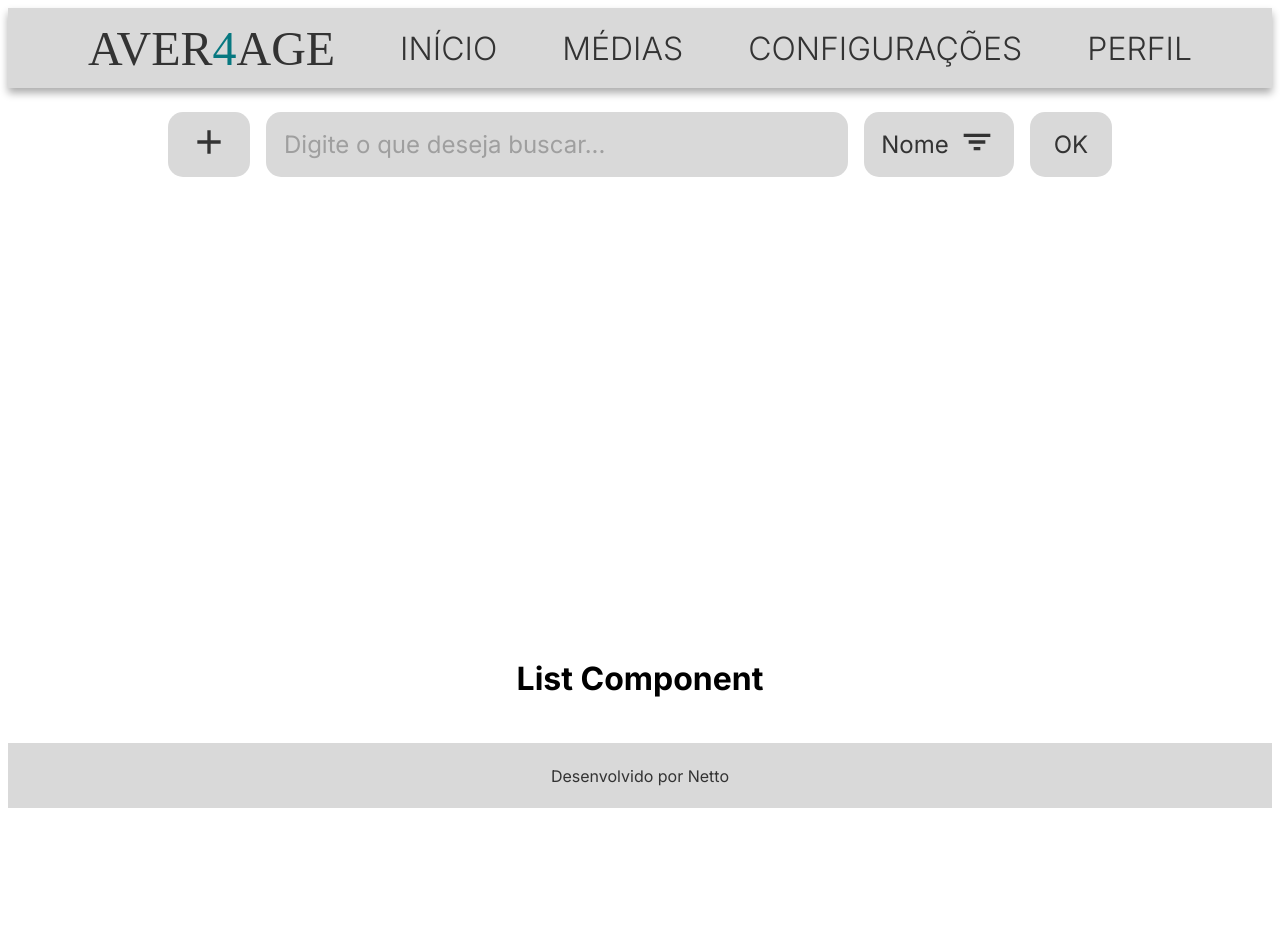
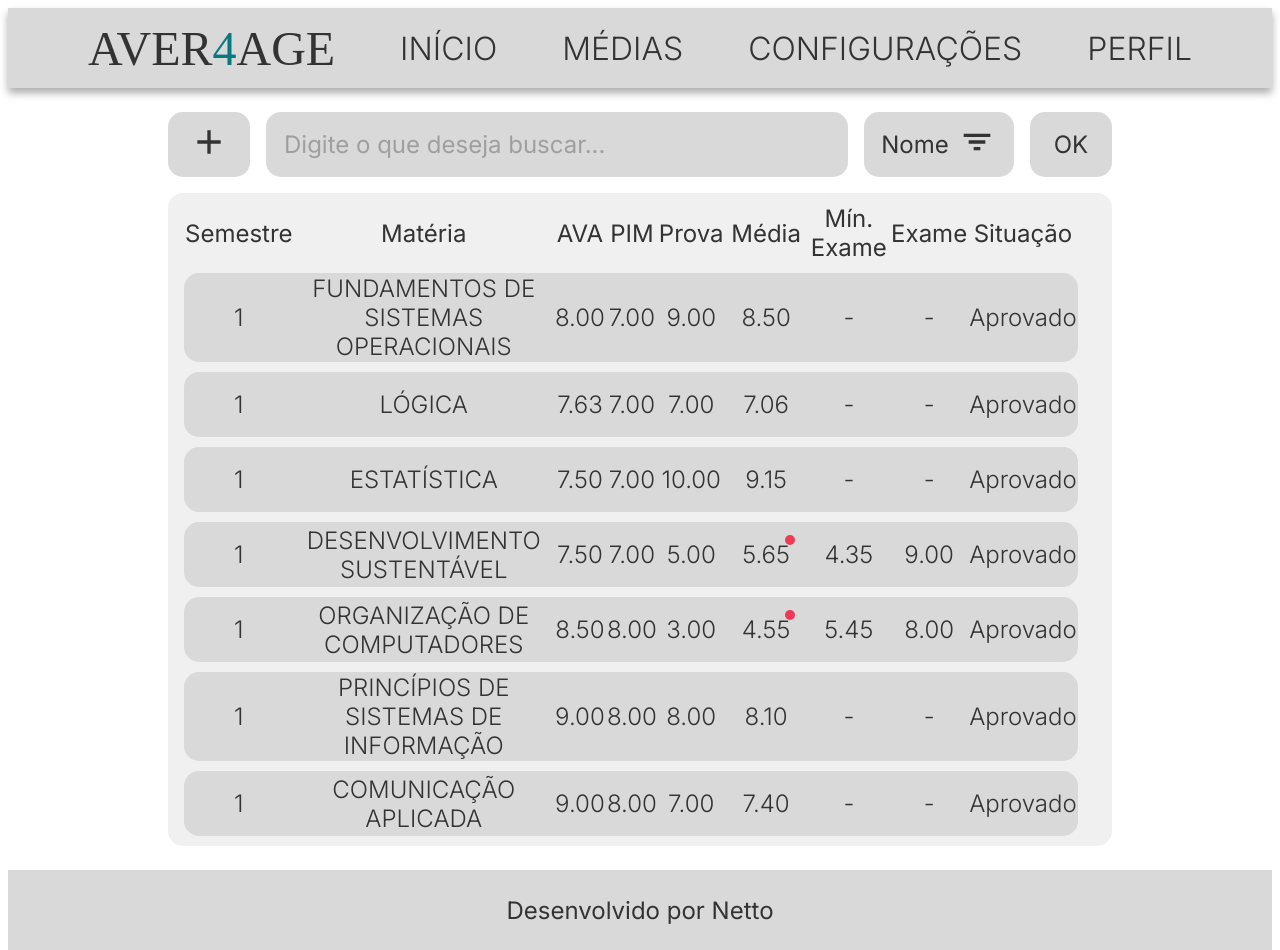
Before and after one commit to netto0/aver4age, a React (Vite) app: page / in a window 1280 px wide. Before the commit the page ends 816 px from the top, so only its background shows below. Built offline with nearby package versions, Linux system fonts and the light colour scheme; data requests are answered from the project's data file; some icons are missing; a web font is replaced by a local one.

Commit message:
Api Connection and Table Row Added

```diff
--- a/package.json
+++ b/package.json
@@ -11,6 +11,7 @@
     "preview": "vite preview"
   },
   "dependencies": {
+    "axios": "^1.4.0",
     "json-server": "^0.17.3",
     "react": "^18.2.0",
     "react-dom": "^18.2.0",
--- /dev/null
+++ b/src/api/Subjects.js
@@ -0,0 +1,8 @@
+import axios from "axios";
+
+const baseUrl = "http://localhost:3000";
+
+export default async function getSubjects() {
+  const resp = await axios.get(`${baseUrl}/subjects`)
+  return resp.data
+};
--- a/src/components/elements/Button.jsx
+++ b/src/components/elements/Button.jsx
@@ -1,8 +1,8 @@
 import styles from "./Button.module.css";
 
-export default function Button({ label, color, larger, icon = false }) {
+export default function Button({ label, onClick, larger, icon = false }) {
   return (
-    <button title ="teste" className={`${styles.button} ${larger && styles.larger}`}>
+    <button title ="teste" className={`${styles.button} ${larger && styles.larger}`} onClick={onClick}>
       <span>{label}</span>
       {icon && <span>{icon}</span>}
     </button>
--- a/src/components/pages/Averages/Averages.jsx
+++ b/src/components/pages/Averages/Averages.jsx
@@ -1,11 +1,12 @@
 import styles from './Averages.module.css'
+import ListBox from './ListBox'
 import ListMenu from './ListMenu'
 
 export default function Averages() {
     return (
         <div className={styles.averagesContainer}>
             <ListMenu />
-            <h1>List Component</h1>
+            <ListBox />
         </div>
     )
 }
--- /dev/null
+++ b/src/components/pages/Averages/ListBox.jsx
@@ -0,0 +1,81 @@
+import styles from "./ListBox.module.css";
+import getSubjects from "../../../api/Subjects";
+import { useCallback, useEffect, useState } from "react";
+
+export default function ListBox() {
+  const [subjects, setSubjects] = useState([]);
+
+  function getAverage(ava, pim, exam) {
+    return ((ava + (2*pim) + (7*exam))/10).toFixed(2)
+  }
+
+  function getAvaSum(ava1, ava2, ava3, ava4) {
+    return (ava1+ava2+ava3+ava4)
+  }
+
+  function getSituation(average, exam) {
+    if(average < 7) {
+        const finalAverage = (parseFloat(average) + parseFloat(exam))/2
+        return finalAverage > 5 ? "Aprovado" : "Reprovado"
+    } else {
+        return "Aprovado"
+    }
+
+
+    //
+  }
+
+  const getData = useCallback(async () => {
+    const response = await getSubjects();
+    if (response) setSubjects(response);
+  }, []);
+
+  useEffect(() => {
+    getData();
+  }, []);
+
+  return (
+    <div className={styles.listboxContainer}>
+      <table>
+        <thead>
+          <tr>
+            <th>Semestre</th>
+            <th>Matéria</th>
+            <th>AVA</th>
+            <th>PIM</th>
+            <th>Prova</th>
+            <th>Média</th>
+            <th>Mín. Exame</th>
+            <th>Exame</th>
+            <th>Situação</th>
+          </tr>
+        </thead>
+        <tbody>
+          {subjects.map((subject) => {
+
+            const {ava1, ava2, ava3, ava4, id} = subject
+            const avaSum = getAvaSum(ava1, ava2, ava3, ava4)
+            const average = getAverage(avaSum, subject.pim, subject.exam)
+
+            return (
+              <tr key={id} className={styles.tableRow}>
+                <td>{subject.semester}</td>
+                <td>{subject.name}</td>
+                <td>{avaSum.toFixed(2)}</td>
+                <td>{subject.pim.toFixed(2)}</td>
+                <td>{subject.exam.toFixed(2)}</td>
+                <td className={styles.average}>
+                  {average}
+                  {average < 7 && <div className={styles.redCircle}/>}
+                </td>
+                <td>{average < 7 ? (10 - average).toFixed(2) : "-"}</td>
+                <td>{subject.summerSchoolGrade ? subject.summerSchoolGrade.toFixed(2) : "-"}</td>
+                <td>{getSituation(average, subject.summerSchoolGrade)}</td>
+              </tr>
+            );
+          })}
+        </tbody>
+      </table>
+    </div>
+  );
+}
--- /dev/null
+++ b/src/components/pages/Averages/ListBox.module.css
@@ -0,0 +1,58 @@
+.listboxContainer {
+    background-color: var(--scndBgGray);
+    width: 100%;
+    height: 100%;
+    border-radius: var(--defaultCurve);
+    margin-top: 1rem;
+    padding: 0 1rem;
+}
+
+table {
+    width: 98%;
+    border-collapse: separate;
+    border-spacing:0 10px;
+}
+
+th {
+    font-weight: 400;
+    color: var(--darkGray);
+    font-size: 24px;
+}
+
+.tableRow {
+    background-color: var(--backgroundGray);
+    height: 65px;
+    text-align: center;
+    font-size: 24px;
+    font-weight: 300;
+    color: var(--darkGray);
+}
+
+.tableRow:hover {
+    cursor: pointer;
+}
+
+td:first-child { border-top-left-radius: var(--defaultCurve); }
+td:first-child { border-bottom-left-radius: var(--defaultCurve); }
+td:last-child { border-top-right-radius: var(--defaultCurve); }
+td:last-child { border-bottom-right-radius: var(--defaultCurve); }
+
+.tableRow tr {
+    border-bottom: 1px solid;
+}
+
+.average {
+    position: relative;
+    min-width: 83px;
+    width: 83px;
+}
+
+.redCircle {
+    background-color: var(--red);
+    width: 10px;
+    height: 10px;
+    border-radius: 50%;
+    position: absolute;
+    top: 20%;
+    right: 15%;
+}
--- a/src/components/pages/Averages/ListMenu.jsx
+++ b/src/components/pages/Averages/ListMenu.jsx
@@ -5,9 +5,10 @@ import { BiFilter, BiPlus } from 'react-icons/bi'
 import { PiMagnifyingGlassBold } from 'react-icons/pi'
 
 export default function ListMenu() {
+
     return (
         <div className={styles.listMenuContainer}>
-            <Button label={<BiPlus />} />
+            <Button label={<BiPlus />} onClick={() => getSubjects()}/>
             <Input placeholder={"Digite o que deseja buscar..."} icon={<PiMagnifyingGlassBold />}/>
             <Button label="Nome" icon={<BiFilter />} larger={true} />
             <Button label="OK" />
--- a/src/components/structure/Footer.jsx
+++ b/src/components/structure/Footer.jsx
@@ -2,7 +2,7 @@ import styles from './Footer.module.css'
 
 export default function Footer() {
     return (
-        <footer>
+        <footer className={styles.footerContainer}>
             <span>
                 Desenvolvido por Netto
             </span>
--- a/src/components/structure/Footer.module.css
+++ b/src/components/structure/Footer.module.css
@@ -1,8 +1,9 @@
-footer {
+.footerContainer {
     background-color: var(--backgroundGray);
     color: var(--darkGray);
-    height: 80px;
+    min-height: 80px;
     display: flex;
     justify-content: center;
     align-items: center;
+    font-size: 24px;
 }
--- a/src/index.css
+++ b/src/index.css
@@ -1,6 +1,8 @@
 :root {
     --backgroundGray: #d9d9d9;
+    --scndBgGray: #f0f0f0;
     --darkGray: #333;
+    --red: #ee3a57;
     --lightGray: #9f9f9f;
     --titleCyan: #077880;
     --defaultCurve: 15px;
```
Also changed, not shown: 1 other file (tests, documents, lock files or other folders).
